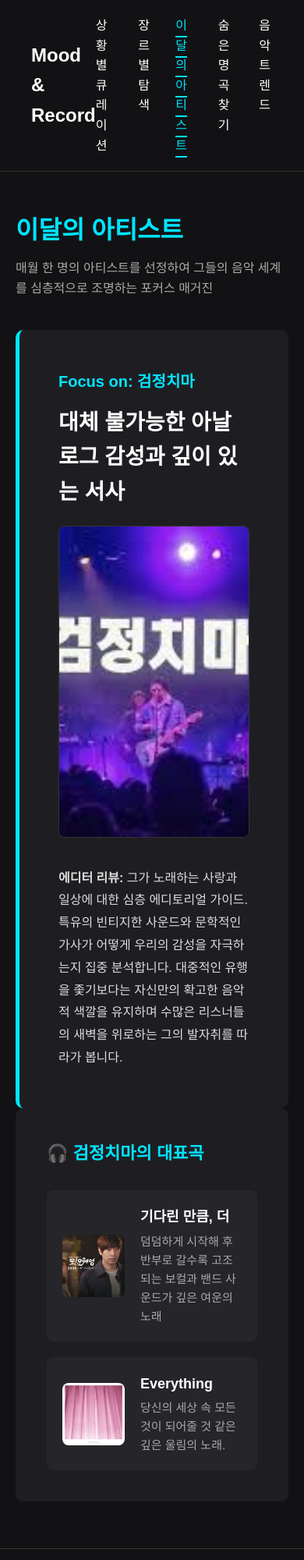
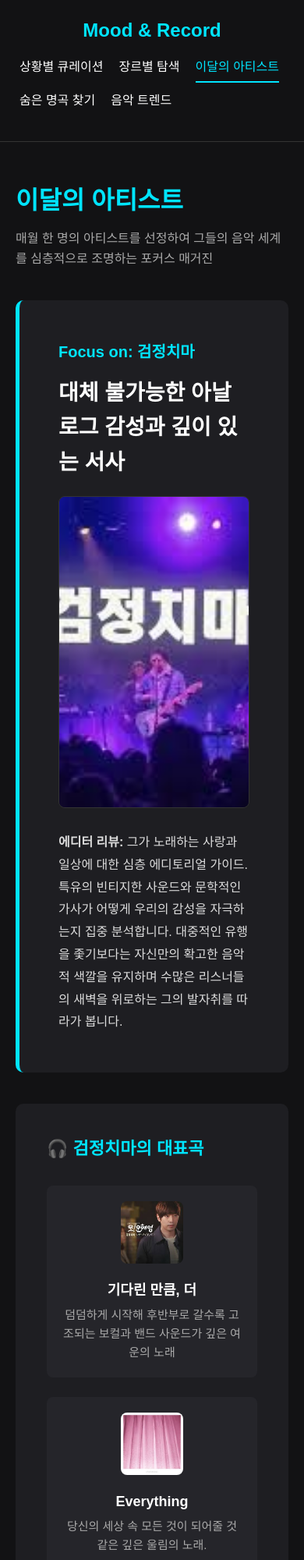
Before and after one commit to pwx200400-design/pwx200400-design.github.io, a plain HTML site: page artist.html in a window 390 px wide. Shown: the top 2000 px of the page at 78% size. Drawn offline with Linux system fonts and the light colour scheme.

Commit message:
Update artist.html

```diff
--- a/artist.html
+++ b/artist.html
@@ -7,24 +7,55 @@
     <style>
         * { margin: 0; padding: 0; box-sizing: border-box; }
         body { background-color: #121214; color: #ffffff; font-family: 'Pretendard', sans-serif; line-height: 1.6; }
-    a { text-decoration: none; color: inherit; }
+        a { text-decoration: none; color: inherit; display: block; }
         ul { list-style: none; }
 
-    header { display: flex; justify-content: space-between; align-items: center; padding: 20px 40px; border-bottom: 1px solid #333; }
-    .logo { font-size: 24px; font-weight: bold; }
-    .gnb { display: flex; gap: 30px; }
-    .gnb li a { font-size: 16px; transition: color 0.3s, border-bottom 0.3s; padding-bottom: 5px; }
+        [class*="c_"] { float: left; padding: 10px; width: 100%; }
+        .clearfix::after { content: ""; display: block; clear: both; }
+
+        @media only screen and (min-width: 768px) {
+            .c_4 { width: 33.33%; }
+            .c_6 { width: 50%; }
+            .c_8 { width: 66.66%; }
+            .c_12 { width: 100%; }
+        }
+
+        header { padding: 20px 40px; border-bottom: 1px solid #333; overflow: hidden; }
+        .logo { font-size: 24px; font-weight: bold; float: left; margin-top: 5px; color: #00e5ff; }
+        .gnb { float: right; overflow: hidden; }
+        .gnb li { float: left; margin-left: 30px; }
+        .gnb li a { padding-bottom: 5px; border-bottom: 2px solid transparent; transition: 0.3s; }
         .gnb li a:hover, .gnb li a.active { color: #00e5ff; border-bottom: 2px solid #00e5ff; }
 
         .sub-container { max-width: 1200px; margin: 50px auto; padding: 0 20px; }
         .page-title { font-size: 32px; color: #00e5ff; margin-bottom: 10px; }
         .page-desc { font-size: 16px; color: #aaa; margin-bottom: 40px; }
 
-    footer { text-align: center; padding: 30px; border-top: 1px solid #333; color: #777; margin-top: 60px; }
+        .theme-box { background: #1e1e22; padding: 40px; border-radius: 10px; margin-bottom: 40px; }
+        .theme-title { color: #00e5ff; margin-bottom: 30px; font-size: 20px; font-weight: bold; }
+
+        .track-item { background: #25252a; padding: 20px; border-radius: 8px; margin-bottom: 25px; }
+        .track-img { float: left; width: 80px; height: 80px; border-radius: 8px; object-fit: cover; margin-right: 20px; }
+
+        .track-info { overflow: hidden; padding-top: 5px; }
+        .track-info h4 { font-size: 18px; margin-bottom: 5px; }
+        .track-info p { color: #aaa; font-size: 15px; }
+
+        footer { text-align: center; padding: 40px; border-top: 1px solid #333; color: #777; margin-top: 60px; clear: both; display: block; width: 100%; position: relative; z-index: 10; background-color: #121214; }
+
+        @media only screen and (max-width: 767px) {
+            header { text-align: center; padding: 15px; }
+            .logo { float: none; display: inline-block; margin-bottom: 15px; }
+            .gnb { float: none; display: inline-block; }
+            .gnb li { margin: 0 10px 10px 10px; }
+            .track-img { float: none; display: block; margin: 0 auto 15px auto; }
+            .track-info { text-align: center; }
+        }
     </style>
 </head>
 <body>
-    <header>
+
+    <header class="clearfix">
         <div class="logo"><a href="index.html">Mood & Record</a></div>
         <ul class="gnb">
             <li><a href="situation.html">상황별 큐레이션</a></li>
@@ -39,33 +70,33 @@
         <h2 class="page-title">이달의 아티스트</h2>
         <p class="page-desc">매월 한 명의 아티스트를 선정하여 그들의 음악 세계를 심층적으로 조명하는 포커스 매거진</p>
 
-        <div style="background: #1e1e22; padding: 50px; border-radius: 10px; border-left: 5px solid #00e5ff;">
-            <p style="color: #00e5ff; margin-bottom: 15px; font-size: 20px; font-weight: bold;">Focus on: 검정치마</p>
+        <div class="theme-box" style="border-left: 5px solid #00e5ff; padding: 50px;">
+            <p class="theme-title" style="margin-bottom: 15px;">Focus on: 검정치마</p>
             <h3 style="font-size: 28px; margin-bottom: 20px;">대체 불가능한 아날로그 감성과 깊이 있는 서사</h3>
 
-            <img src="img/photo4-1.jpeg" alt="검정치마 아티스트 썸네일" style="width: 100%; height: 400px; object-fit: cover; border-radius: 8px; margin-bottom: 30px; border: 1px solid #333;">
+            <img src="img/photo4-1.jpeg" alt="검정치마 아티스트 썸네일" style="width: 100%; height: 400px; object-fit: cover; border-radius: 8px; margin-bottom: 30px; border: 1px solid #333; display: block;">
 
             <p style="color: #ddd; line-height: 1.8; font-size: 16px;">
                 <strong>에디터 리뷰:</strong> 그가 노래하는 사랑과 일상에 대한 심층 에디토리얼 가이드. 특유의 빈티지한 사운드와 문학적인 가사가 어떻게 우리의 감성을 자극하는지 집중 분석합니다. 대중적인 유행을 좇기보다는 자신만의 확고한 음악적 색깔을 유지하며 수많은 리스너들의 새벽을 위로하는 그의 발자취를 따라가 봅니다.
             </p>
         </div>
 
-        <div style="background: #1e1e22; padding: 40px; border-radius: 10px;">
+        <div class="theme-box">
             <h3 style="color: #00e5ff; margin-bottom: 30px; font-size: 22px;">🎧 검정치마의 대표곡</h3>
 
-            <div style="display: flex; gap: 20px; align-items: center; background: #25252a; padding: 20px; border-radius: 8px; margin-bottom: 20px;">
-                <img src="img/photo4-2.jpeg" alt="앨범 아트" style="width: 80px; height: 80px; border-radius: 8px; object-fit: cover;">
-                <div>
-                    <h4 style="font-size: 18px; margin-bottom: 5px;">기다린 만큼, 더</h4>
-                    <p style="color: #aaa; font-size: 15px;"> 덤덤하게 시작해 후반부로 갈수록 고조되는 보컬과 밴드 사운드가 깊은 여운의 노래</p>
+            <div class="track-item clearfix">
+                <img src="img/photo4-2.jpeg" alt="앨범 아트" class="track-img">
+                <div class="track-info">
+                    <h4>기다린 만큼, 더</h4>
+                    <p>덤덤하게 시작해 후반부로 갈수록 고조되는 보컬과 밴드 사운드가 깊은 여운의 노래</p>
                 </div>
             </div>
 
-            <div style="display: flex; gap: 20px; align-items: center; background: #25252a; padding: 20px; border-radius: 8px;">
-                <img src="img/photo4-3.jpeg" alt="앨범 아트" style="width: 80px; height: 80px; border-radius: 8px; object-fit: cover;">
-                <div>
-                    <h4 style="font-size: 18px; margin-bottom: 5px;">Everything</h4>
-                    <p style="color: #aaa; font-size: 15px;">당신의 세상 속 모든 것이 되어줄 것 같은 깊은 울림의 노래.</p>
+            <div class="track-item clearfix">
+                <img src="img/photo4-3.jpeg" alt="앨범 아트" class="track-img">
+                <div class="track-info">
+                    <h4>Everything</h4>
+                    <p>당신의 세상 속 모든 것이 되어줄 것 같은 깊은 울림의 노래.</p>
                 </div>
             </div>
         </div>
```
Lines whose indentation alone changed are shown as unchanged.
